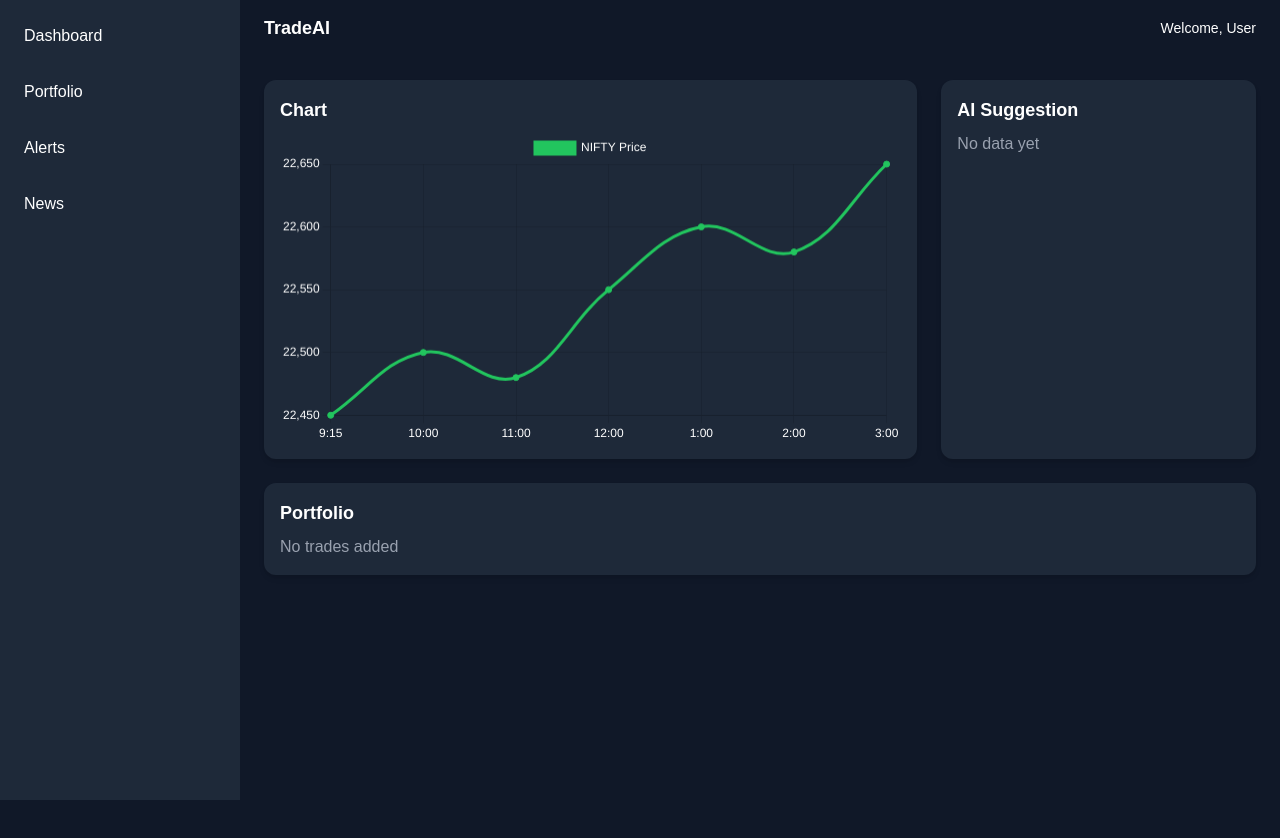
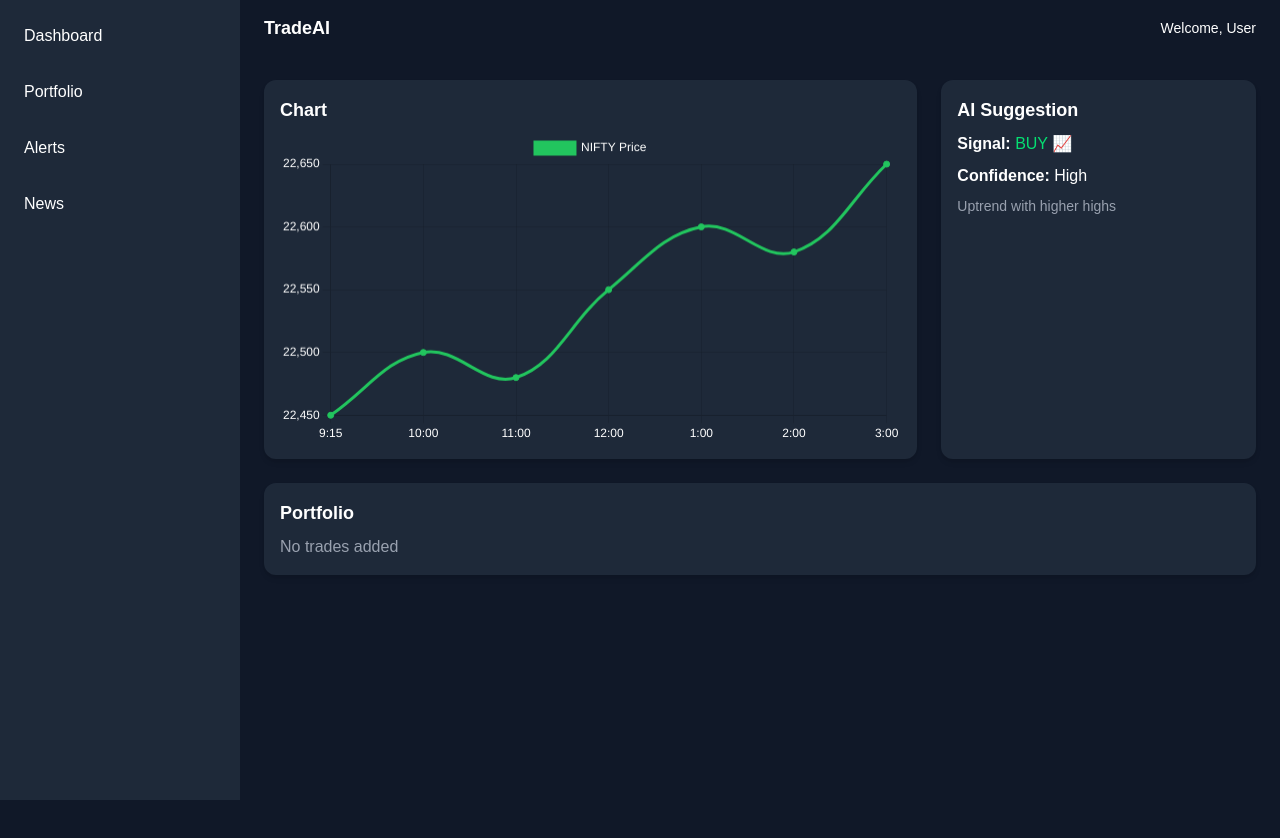
Before and after one commit to alivapriyadarshini5/tradeai, a Next.js app: page / in a window 1280 px wide. Shown: the top 838 px of the page. Built offline with nearby package versions, Linux system fonts and the light colour scheme.

Commit message:
Added AI suggestion component

```diff
--- a/app/page.tsx
+++ b/app/page.tsx
@@ -1,4 +1,5 @@
 import Chart from "@/components/Chart";
+import AISignal from "@/components/AISignal";
 export default function Home() {
   return (
     <div className="grid grid-cols-3 gap-6">
@@ -9,7 +10,7 @@ export default function Home() {
 
       <div className="bg-gray-800 p-4 rounded-xl shadow-md">
         <h2 className="text-lg font-semibold mb-2">AI Suggestion</h2>
-        <p className="text-gray-400">No data yet</p>
+        <AISignal />
       </div>
 
       <div className="col-span-3 bg-gray-800 p-4 rounded-xl shadow-md">
--- /dev/null
+++ b/components/AISignal.tsx
@@ -0,0 +1,25 @@
+"use client";
+
+export default function AISignal() {
+  const signal = {
+    action: "BUY",
+    confidence: "High",
+    reason: "Uptrend with higher highs",
+  };
+
+  return (
+    <div className="space-y-2">
+      <p>
+        <span className="font-semibold">Signal:</span>{" "}
+        <span className="text-green-400">{signal.action} 📈</span>
+      </p>
+
+      <p>
+        <span className="font-semibold">Confidence:</span>{" "}
+        {signal.confidence}
+      </p>
+
+      <p className="text-gray-400 text-sm">{signal.reason}</p>
+    </div>
+  );
+}
```
Also changed, not shown: components/Chart.tsx (+9 -2 lines).
